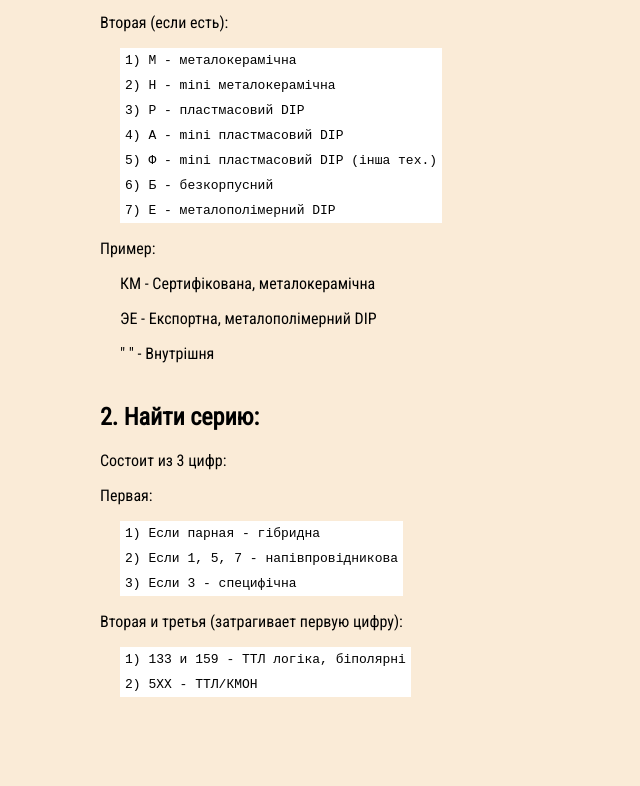
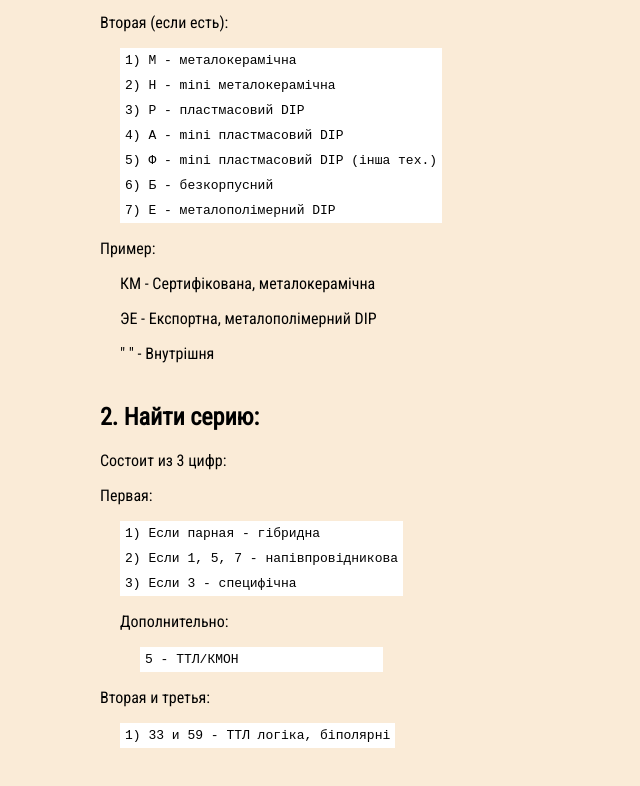
Before and after one commit to DrSmile444/IMC-Detection, a plain HTML site: page task/index.html in a window 1280 px wide. Shown: the part 413-1199 px from the top of the page, without its empty margins (0-640 px from the left). Before the commit the page ends 1150 px from the top, so only its background shows below. Drawn offline with Linux system fonts and the light colour scheme.

Commit message:
change-task

```diff
--- a/task/index.html
+++ b/task/index.html
@@ -46,12 +46,16 @@
 		<code class="inc">1) Если парная - гібридна</code>
 		<code class="inc">2) Если 1, 5, 7 - напівпровідникова</code>
 		<code class="inc">3) Если 3 - специфічна</code>
+		<p>Дополнительно:</p>
+		<div class="code">
+			<code class="inc">5 - ТТЛ/КМОН</code>
+		</div>
 	</div>
 
-	<p>Вторая и третья (затрагивает первую цифру):</p>
+	<p>Вторая и третья:</p>
 
 	<div class="code">
-		<code class="inc">1) 133 и 159 - ТТЛ логіка, біполярні</code><code class="inc">2) 5ХХ - ТТЛ/КМОН</code>
+		<code class="inc">1) 33 и 59 - ТТЛ логіка, біполярні</code>
 	</div>
 </body>
 </html>
```
